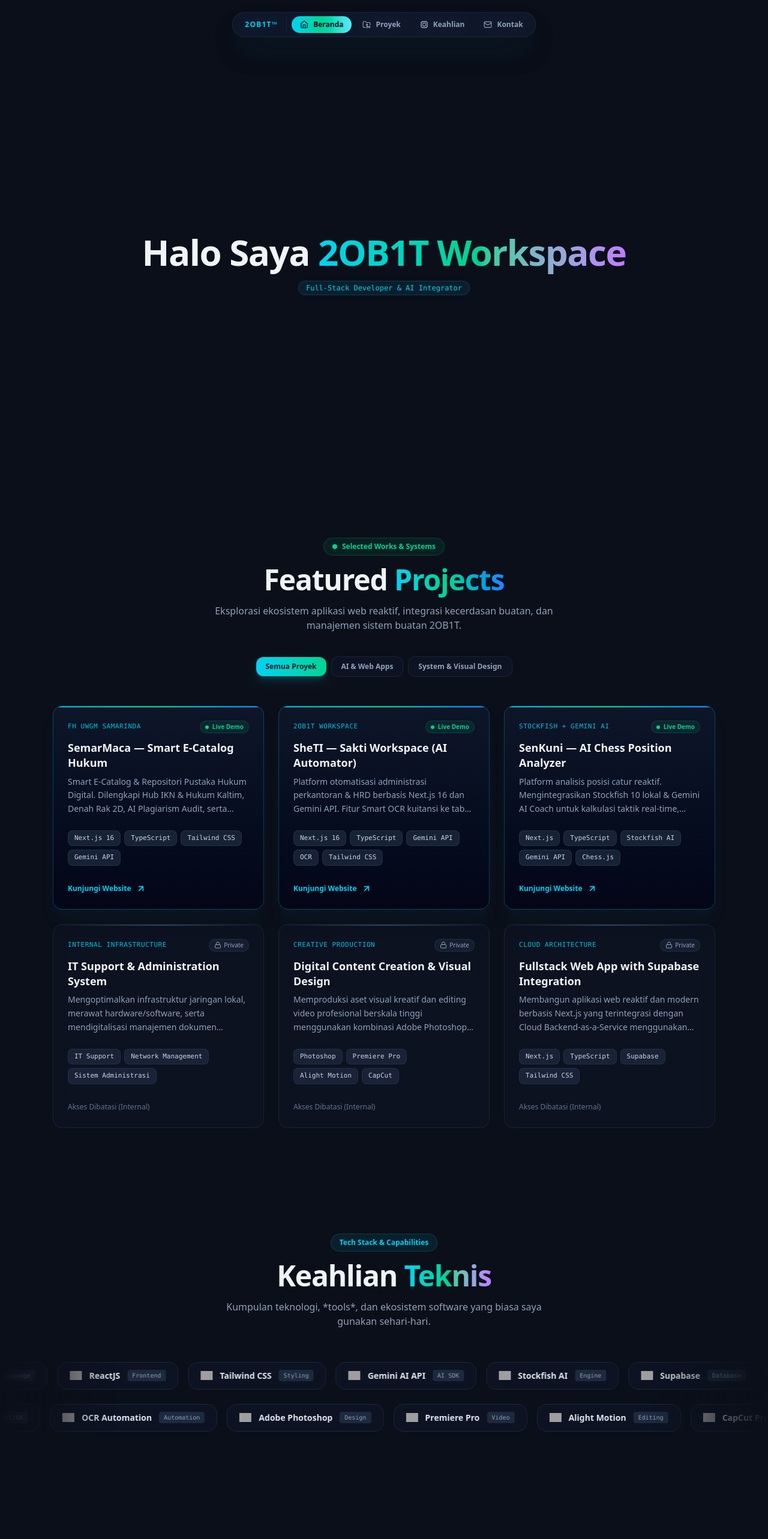
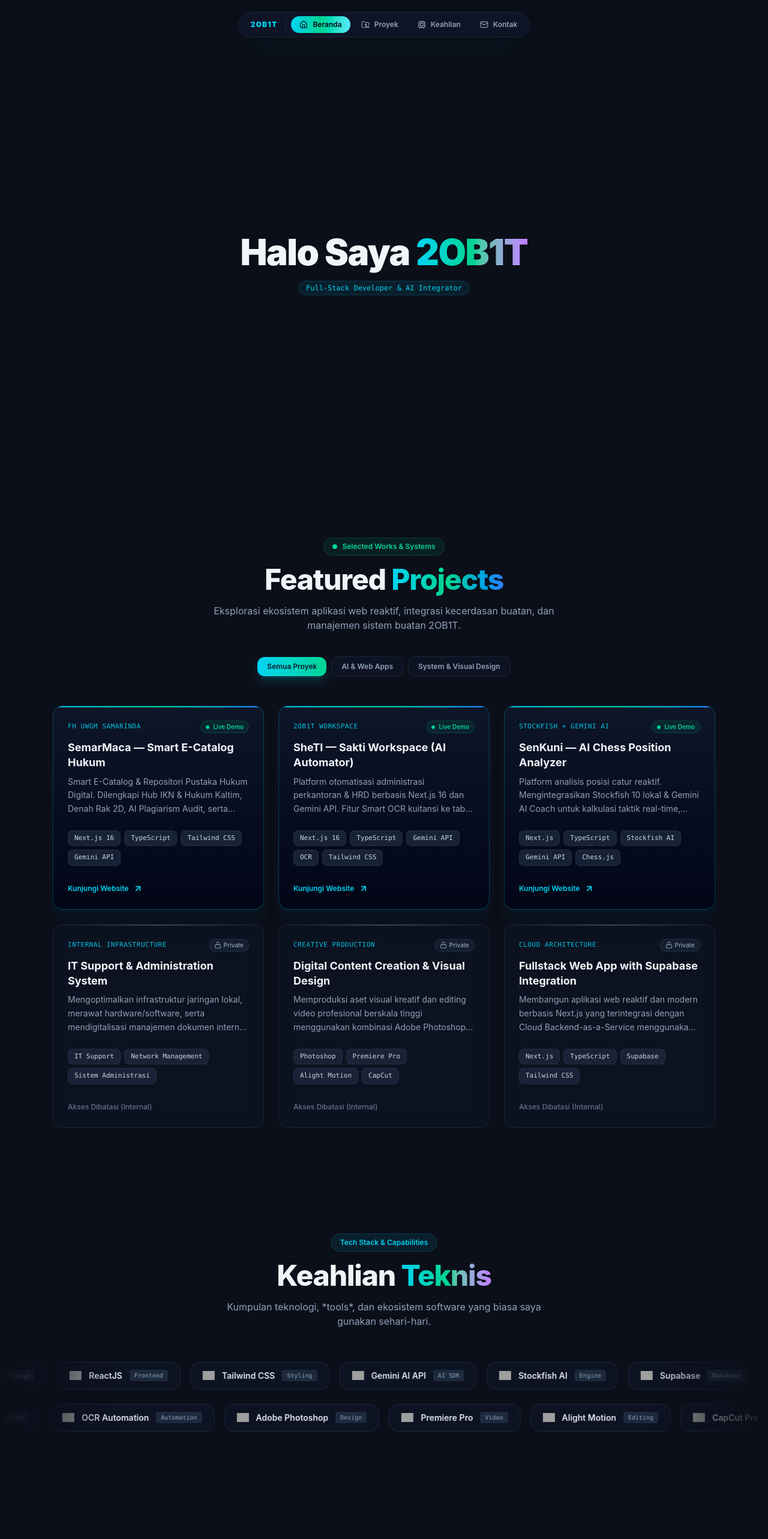
Before and after one commit to RobertDace/Portofolio, a Next.js app: page / in a window 1280 px wide. Shown: the top 2565 px of the page at 60% size. Built offline with nearby package versions, Linux system fonts and the light colour scheme; grey boxes are pictures that could not be loaded.

Commit message:
style: ganti font utama website menjadi Plus Jakarta Sans

```diff
--- a/app/globals.css
+++ b/app/globals.css
@@ -1,4 +1,7 @@
 @import "tailwindcss";
+@theme {
+  --font-sans: var(--font-plus-jakarta), sans-serif;
+}
 
 html {
   scroll-behavior: smooth;
--- a/app/layout.tsx
+++ b/app/layout.tsx
@@ -1,21 +1,18 @@
 import type { Metadata } from "next";
-import { Geist, Geist_Mono } from "next/font/google";
+import { Plus_Jakarta_Sans } from "next/font/google";
 import "./globals.css";
-import Navbar from "@/components/Navbar"; // <-- Tetap aman menggunakan alias @/
 
-const geistSans = Geist({
-  variable: "--font-geist-sans",
+// Konfigurasi Font Plus Jakarta Sans
+const plusJakartaSans = Plus_Jakarta_Sans({
   subsets: ["latin"],
-});
-
-const geistMono = Geist_Mono({
-  variable: "--font-geist-mono",
-  subsets: ["latin"],
+  weight: ["300", "400", "500", "600", "700", "800"],
+  variable: "--font-plus-jakarta",
+  display: "swap",
 });
 
 export const metadata: Metadata = {
-  title: "My Portfolio",
-  description: "Modern & Reactive Web Portfolio",
+  title: "2OB1T™ — Full-Stack Developer & AI Integrator",
+  description: "Portofolio karya, sistem, dan proyek AI buatan 2OB1T™.",
 };
 
 export default function RootLayout({
@@ -24,9 +21,10 @@ export default function RootLayout({
   children: React.ReactNode;
 }>) {
   return (
-    <html lang="en">
-      <body className={`${geistSans.variable} ${geistMono.variable} antialiased`}>
-        <Navbar /> {/* <-- Navbar melayang kamu */}
+    <html lang="id" className="scroll-smooth">
+      <body
+        className={`${plusJakartaSans.variable} font-sans bg-[#0b0f19] text-slate-100 antialiased selection:bg-cyan-500/30 selection:text-cyan-300`}
+      >
         {children}
       </body>
     </html>
--- a/app/page.tsx
+++ b/app/page.tsx
@@ -20,7 +20,7 @@ export default function Home() {
           <h1 className="text-4xl sm:text-6xl font-black tracking-tight">
             Halo Saya{" "}
             <span className="bg-gradient-to-r from-cyan-400 via-emerald-400 to-purple-400 bg-clip-text text-transparent">
-              2OB1T Workspace
+              2OB1T
             </span>
           </h1>
           <span className="px-3 py-1 rounded-full text-xs font-mono bg-cyan-500/10 text-cyan-400 border border-cyan-500/20">
--- a/components/Navbar.tsx
+++ b/components/Navbar.tsx
@@ -45,7 +45,7 @@ export default function Navbar() {
       <nav className="pointer-events-auto flex items-center gap-1 p-1.5 bg-slate-900/80 border border-slate-800/80 backdrop-blur-md rounded-full shadow-2xl shadow-cyan-950/30">
         {/* Brand Badge */}
         <span className="px-3.5 py-1 text-xs font-black tracking-widest text-cyan-400 border-r border-slate-800/80 mr-1 select-none">
-          2OB1T™
+          2OB1T
         </span>
 
         {/* Nav Links */}
--- a/package.json
+++ b/package.json
@@ -20,9 +20,11 @@
     "@types/node": "^20",
     "@types/react": "^19",
     "@types/react-dom": "^19",
+    "autoprefixer": "^10.5.2",
     "eslint": "^9",
     "eslint-config-next": "16.2.10",
-    "tailwindcss": "^4",
+    "postcss": "^8.5.16",
+    "tailwindcss": "^4.3.2",
     "typescript": "^5"
   }
 }
--- /dev/null
+++ b/tailwind.config.ts
@@ -0,0 +1,19 @@
+import type { Config } from "tailwindcss";
+
+const config: Config = {
+  content: [
+    "./src/pages/**/*.{js,ts,jsx,tsx,mdx}",
+    "./src/components/**/*.{js,ts,jsx,tsx,mdx}",
+    "./src/app/**/*.{js,ts,jsx,tsx,mdx}",
+  ],
+  theme: {
+    extend: {
+      fontFamily: {
+        sans: ["var(--font-plus-jakarta)", "sans-serif"],
+      },
+    },
+  },
+  plugins: [],
+};
+
+export default config;
```
Also changed, not shown: 1 other file (tests, documents, lock files or other folders).
